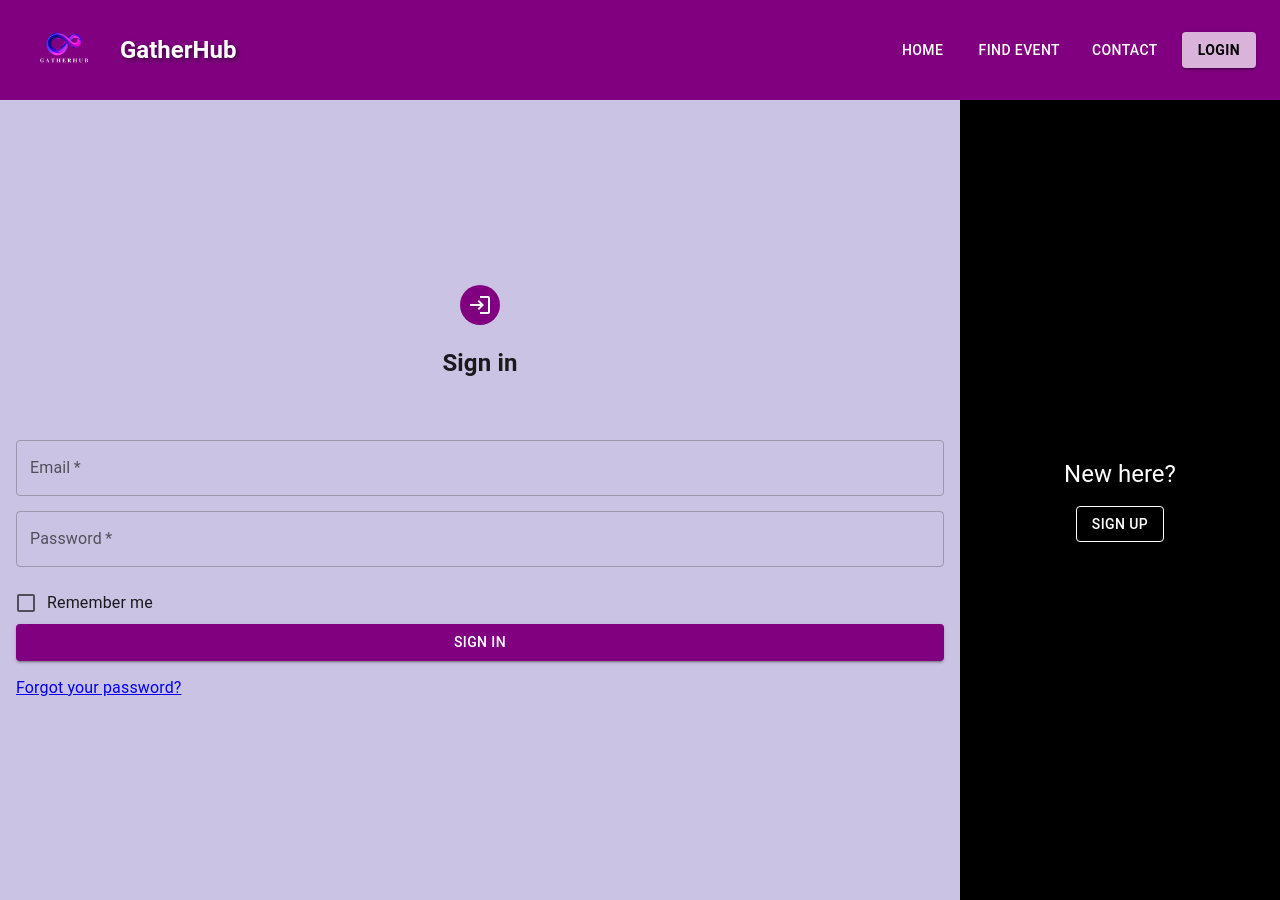
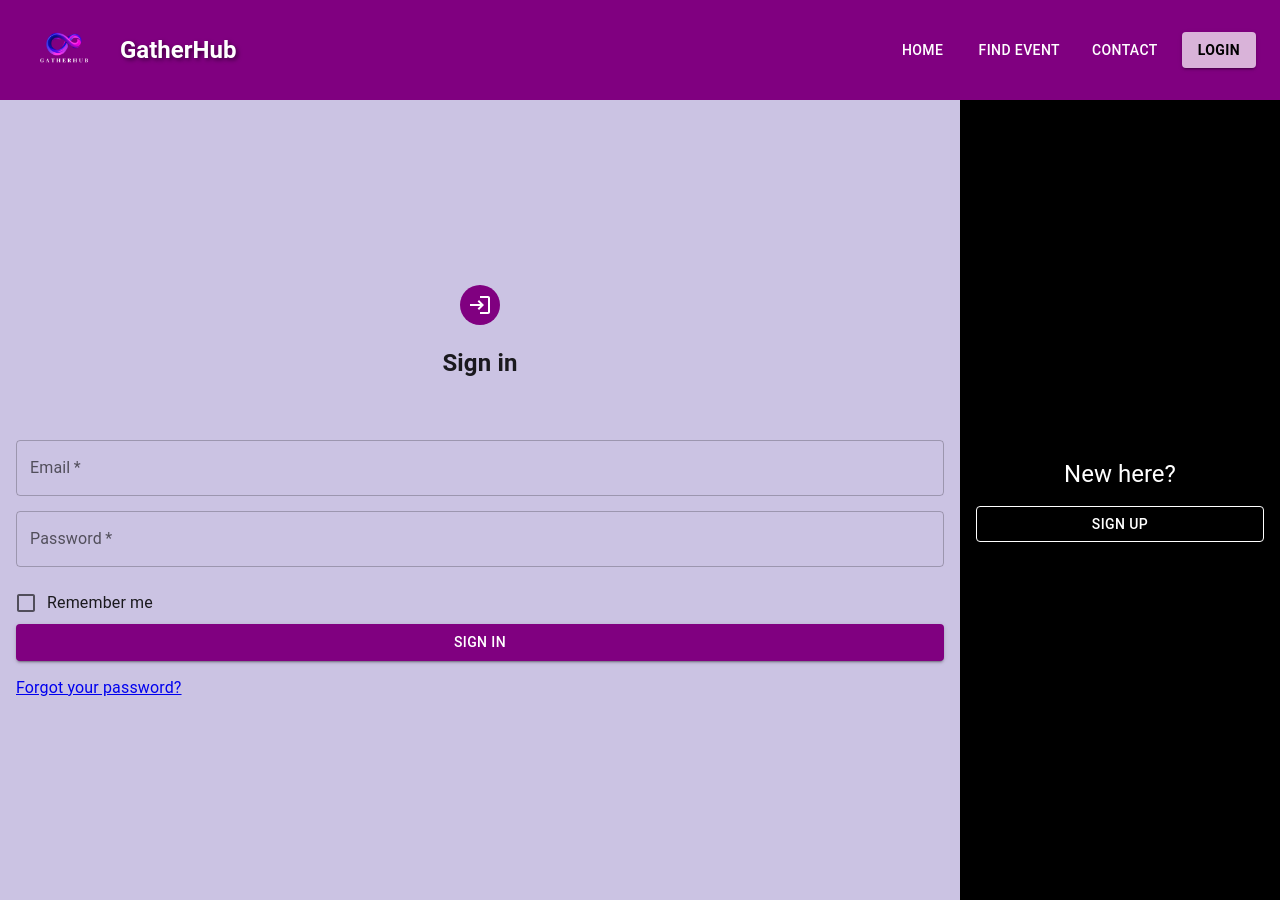
Before and after one commit to ChamodyaGanepola/event-app, a React (Vite) app in the folder frontend/: page /login in a window 1280 px wide. Built offline with nearby package versions, Linux system fonts and the light colour scheme; no server answers.

Commit message:
chnages to link

```diff
--- a/frontend/src/pages/Login.jsx
+++ b/frontend/src/pages/Login.jsx
@@ -1,6 +1,14 @@
 import React, { useState } from "react";
-import { Grid, Avatar, Button, TextField, Typography, Checkbox, FormControlLabel } from "@mui/material";
-import Link from "next/link";
+import {
+  Grid,
+  Avatar,
+  Button,
+  TextField,
+  Typography,
+  Checkbox,
+  FormControlLabel,
+} from "@mui/material";
+import { Link } from "react-router-dom";
 import LoginIcon from "@mui/icons-material/Login";
 import axios from "axios";
 import setAuthToken from "../utils/setAuthToken";
@@ -19,7 +27,8 @@ const Login = () => {
         password,
       });
       if (response.data.success) {
-        const { token, profileImg, username, type, userId } = response.data.data;
+        const { token, profileImg, username, type, userId } =
+          response.data.data;
 
         localStorage.setItem("authToken", token);
         localStorage.setItem("profileImg", profileImg);
@@ -106,9 +115,7 @@ const Login = () => {
             Sign In
           </Button>
           <Typography sx={{ marginTop: "15px", marginBottom: "15px" }}>
-            <Link href="/forgot-password" underline="hover">
-              Forgot your password?
-            </Link>
+            <Link to="/forgot-password">Forgot your password?</Link>
           </Typography>
         </form>
       </Grid>
@@ -130,9 +137,10 @@ const Login = () => {
         }}
       >
         <Typography variant="h5">New here?</Typography>
-        <Link href="/sign-up" style={{ textDecoration: "none" }}>
         <Button
           variant="outlined"
+          component={Link}
+          to="/forgot-password"
           size="medium"
           sx={{
             marginTop: 2,
@@ -147,7 +155,6 @@ const Login = () => {
         >
           Sign Up
         </Button>
-        </Link>
       </Grid>
     </Grid>
   );
```
Lines whose indentation alone changed are shown as unchanged.
